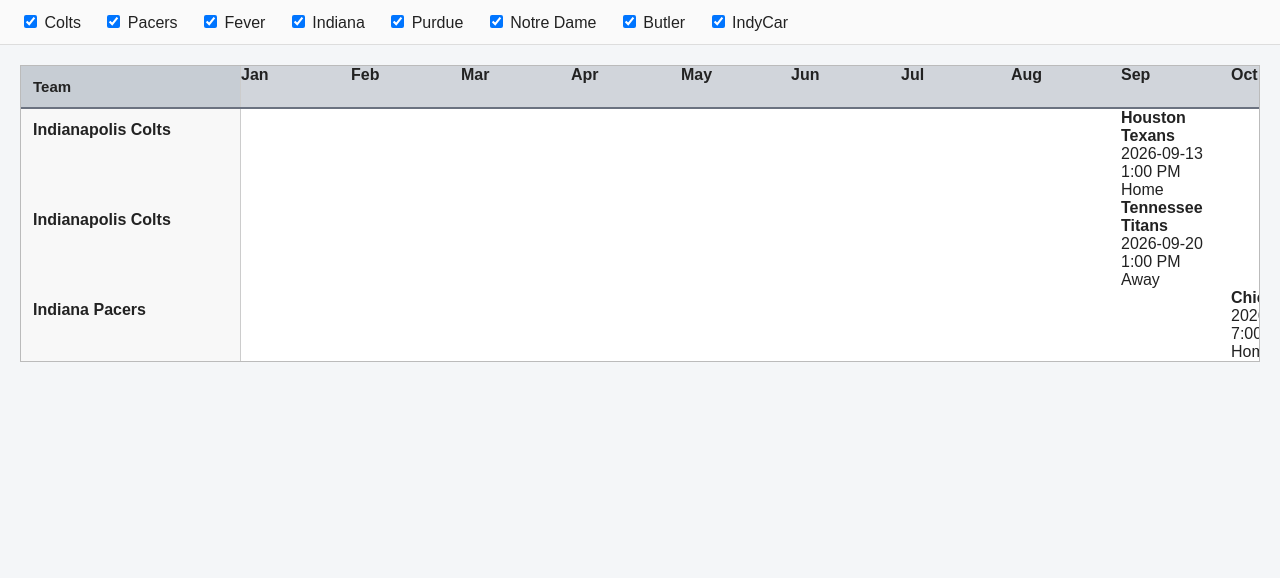
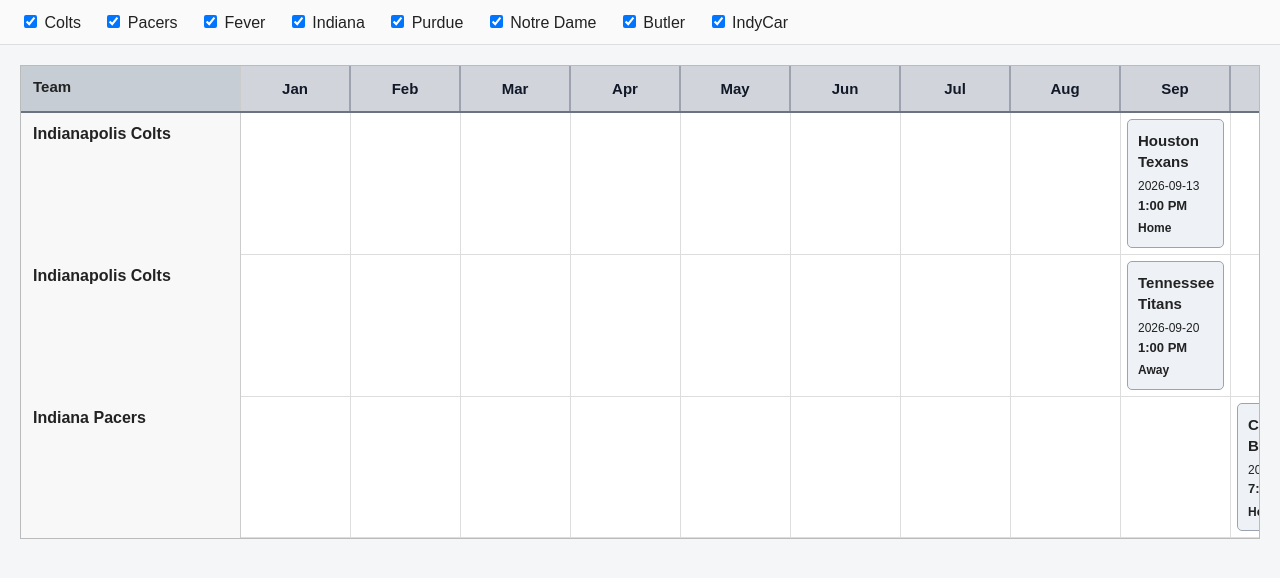
Before and after one commit to tcmeyer62/Indiana-SportsCalendar, a Flask app: page / in a window 1280 px wide. Shown: the part 149-727 px from the top of the page. Run offline with Flask 3, Linux system fonts and the light colour scheme.

Commit message:
Version 0.10 - Fix CSS layout

```diff
--- a/static/css/style.css
+++ b/static/css/style.css
@@ -3,7 +3,7 @@
 }
 
 body {
-    margin: 0;
+       margin: 0;
     font-family: Arial, sans-serif;
     background: #f4f6f8;
     color: #222;
@@ -25,7 +25,6 @@ header h1 {
     font-size: 14px;
     opacity: 0.8;
 }
-
 .toolbar {
     display: flex;
     gap: 8px;
@@ -54,7 +53,6 @@ header h1 {
     width: 220px;
     color: #222;
 }
-
 .filters {
     padding: 12px 20px;
     background: #fafafa;
@@ -65,7 +63,6 @@ header h1 {
     margin-right: 18px;
     color: #222;
 }
-
 .timeline-viewport {
     margin: 20px;
     background: white;
@@ -77,7 +74,6 @@ header h1 {
     background: white;
     min-width: 3200px;
 }
-
 .timeline-header,
 .timeline-row {
     display: grid;
@@ -106,7 +102,6 @@ header h1 {
     font-weight: bold;
 }
 
-.month {
 .month {
     padding: 14px 8px;
     text-align: center;
```
